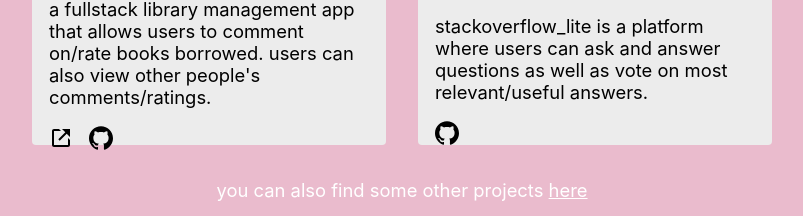
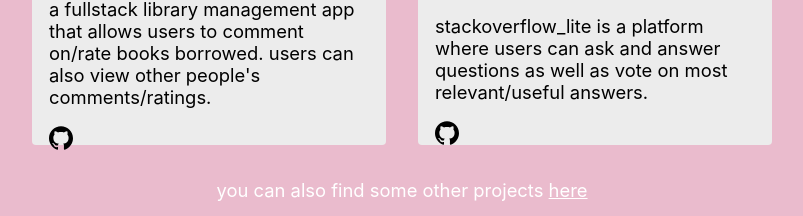
Before and after one commit to tolusolaadeyemi/portfolio-react, a React (Create React App) app: page / in a window 1280 px wide. Shown: the part 1329-1545 px from the top of the page, without its empty margins (238-1041 px from the left). Built offline with nearby package versions, Linux system fonts and the light colour scheme.

Commit message:
removed bbroken links

```diff
--- a/src/components/Work/Work.jsx
+++ b/src/components/Work/Work.jsx
@@ -8,7 +8,7 @@ const Work = () => {
 			<p className="introTxt">sum of my projects 🍓</p>
 			<div className="projects">
 				<div className="project">
-					<a href="https://tolu-book-management.herokuapp.com/" target="_blank" rel="noopener noreferrer">
+					<a href="https://github.com/tolusolaadeyemi/book_management_system" target="_blank" rel="noopener noreferrer">
 						library-management-app
 					</a>
 					<p className="projectTool">python, django, postgresql, heroku </p>
@@ -16,9 +16,6 @@ const Work = () => {
 					a fullstack library management app that allows users to comment on/rate books borrowed. users can also view other people's comments/ratings.
 					</p>
 					<div className="projectIcons">
-						<a href="https://tolu-book-management.herokuapp.com/" target="_blank" rel="noopener noreferrer">
-							<BiLinkExternal />
-						</a>
 						<a
 							href="https://github.com/tolusolaadeyemi/book_management_system"
 							target="_blank"
@@ -30,7 +27,7 @@ const Work = () => {
 				</div>
 
 				<div className="project">
-					<a href="https://github.com/tolusolaadeyemi/node-store-api" target="_blank" rel="noopener noreferrer">
+					<a href="https://github.com/toluflw/stackoverflow_lite" target="_blank" rel="noopener noreferrer">
 						stack-overflow-lite
 					</a>
 					<p className="projectTool">node.js, express, mysql, sequelize, mocha/chai</p>
```
